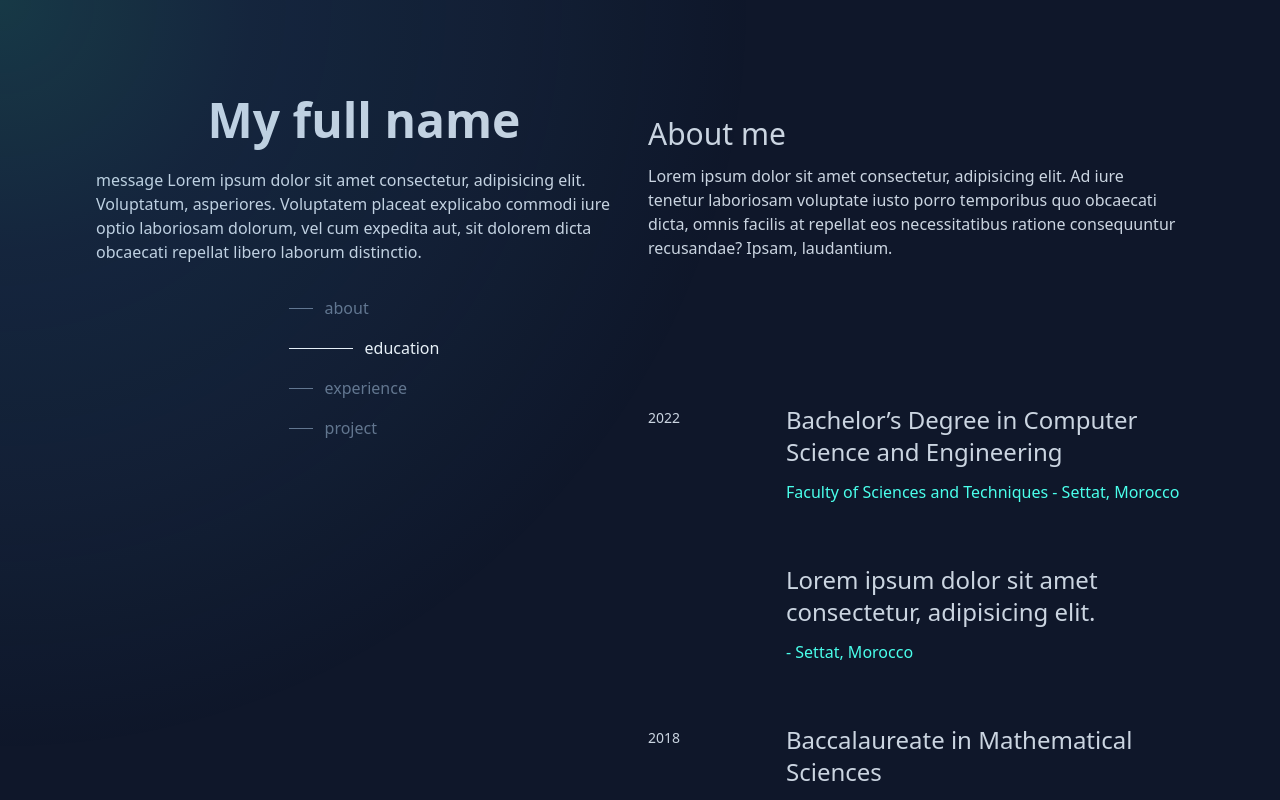
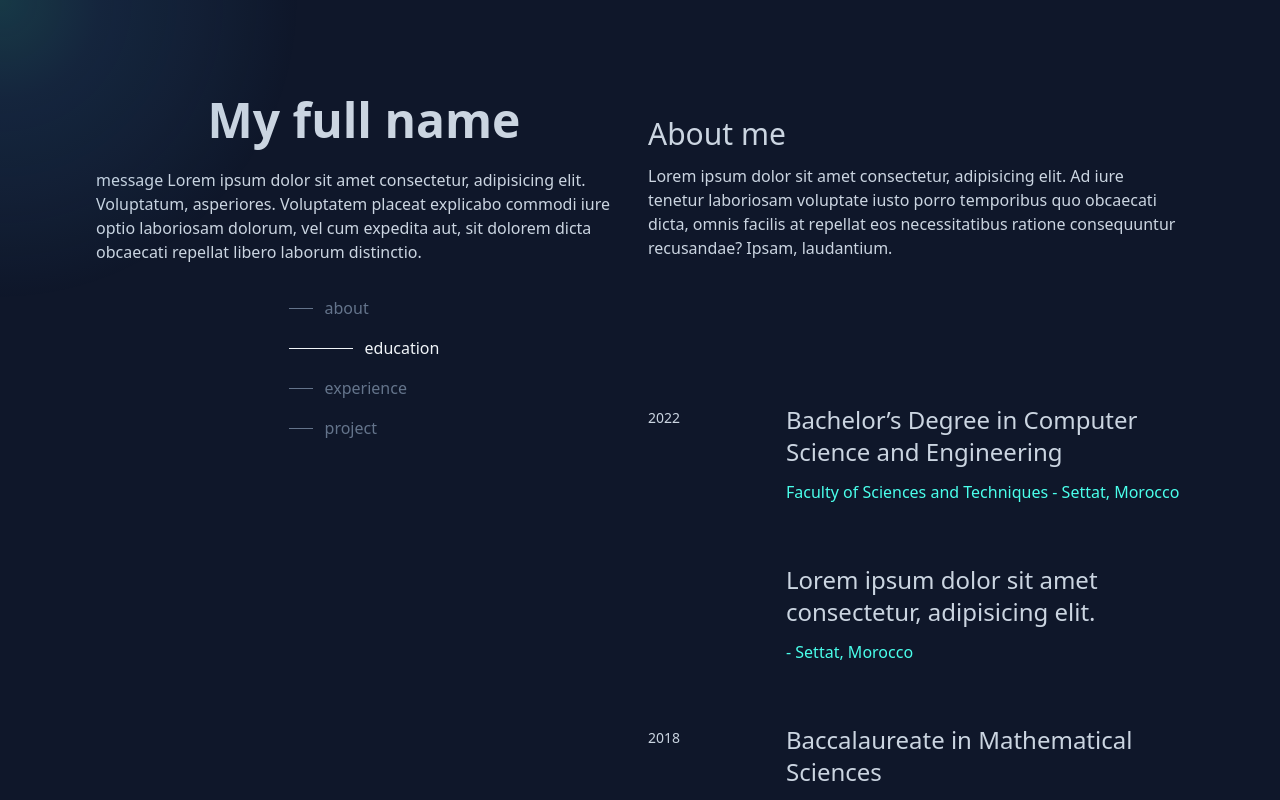
Before and after one commit to Hi-L0/my-portfolio, a Next.js app: page / in a window 1280 px wide. Shown: the top 800 px of the page. Built offline with nearby package versions, Linux system fonts and the light colour scheme.

Commit message:
fix the spotlight effect (keeps getting big in some random positions)

```diff
--- a/src/app/components/effects/SpotlightEffect.tsx
+++ b/src/app/components/effects/SpotlightEffect.tsx
@@ -9,10 +9,10 @@ function SpotlightEffect({position}:{position:positionType}) {
 
     return (
         <div
-        className="fixed pointer-events-none  z-10 -inset-0 h-screen opacity-100 transition duration-300"
+        className="fixed pointer-events-none  z-10 -inset-0 h-screen opacity-5 transition duration-300"
         style={{
           opacity:1,
-          background: `radial-gradient(circle at ${position.x}px ${position.y}px, rgba(74,267,235,.15),rgba(74,167,235,.1),rgba(74,167,235,.06), transparent 50%)`,
+          background: `radial-gradient(600px circle at ${position.x}px ${position.y}px, rgba(74,267,235,.15),rgba(74,167,235,.1),rgba(74,167,235,.06), transparent 50%)`,
         }}
       />
 
```
